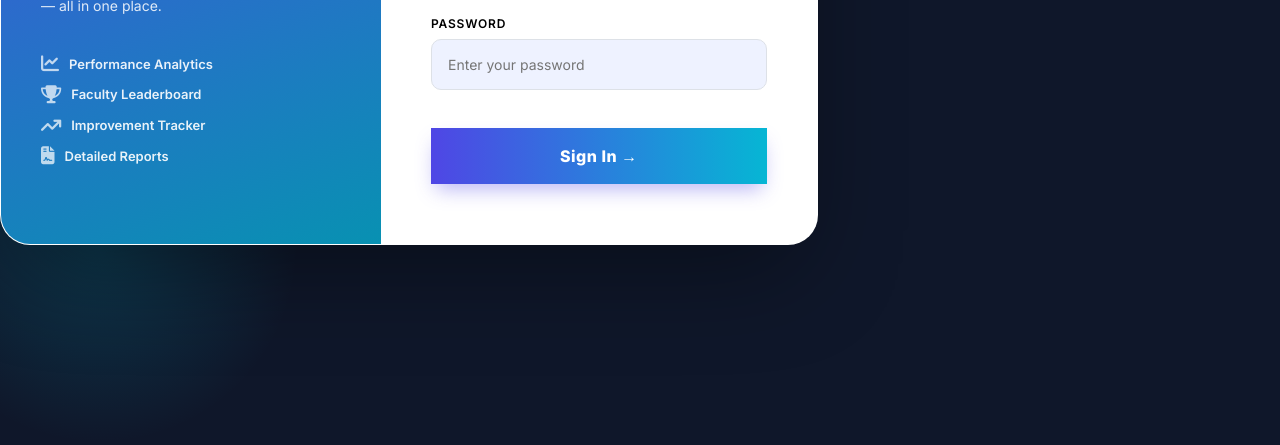
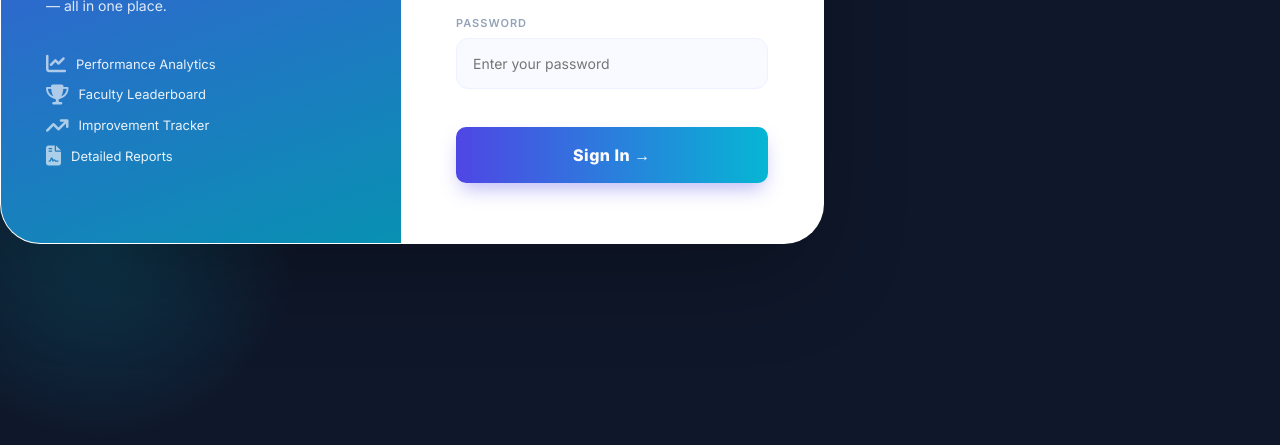
Before and after one commit to ASMITHA1605/FPDS-PROJECT-Faculty-Professional-Development-System-, a website: page index.html in a window 1280 px wide. Shown: the part 455-900 px from the top of the page. Drawn offline with Linux system fonts and the light colour scheme.

Commit message:
Final Aesthetic Sync: High-precision design match and v=234843

```diff
--- a/index.html
+++ b/index.html
@@ -7,17 +7,39 @@
   <title>FPDS — Login</title>
   <meta name="description" content="Faculty Professional Development System — Login Portal">
   <link rel="stylesheet" href="https://cdnjs.cloudflare.com/ajax/libs/font-awesome/6.5.1/css/all.min.css">
-  <link rel="stylesheet" href="css/style.css?v=2000">
+  <link rel="stylesheet" href="css/style.css?v=234843">
   <style>
-    /* TRIPLE REFORCE: Hard-Override for Pixel-Perfect Login */
-    .login-container { background: #ffffff !important; box-shadow: 0 40px 100px -20px rgba(0,0,0,0.4) !important; border-radius: 30px !important; }
-    .login-box { background: #ffffff !important; padding: 60px 50px !important; }
-    .login-box input, .login-box select { background: #eef2ff !important; border: 1px solid #dde1e7 !important; padding: 16px !important; border-radius: 10px !important; }
-    .login-box button { background: linear-gradient(90deg, #4f46e5 0%, #06b6d4 100%) !important; font-weight: 800 !important; color: white !important; margin-top: 20px !important; padding: 18px !important; box-shadow: 0 10px 20px -5px rgba(79, 70, 229, 0.4) !important; }
-    .login-box h2 { color: #0f172a !important; font-size: 36px !important; font-weight: 900 !important; }
-    .login-left { background: linear-gradient(160deg, #4f46e5, #0891b2) !important; width: 380px !important; }
-    .feature-item i { color: rgba(255,255,255,0.8) !important; font-size: 18px !important; }
-    .feature-item span { opacity: 1 !important; font-weight: 600 !important; }
+    /* AESTHETIC SYNC: Perfect Match for Visual Reference */
+    .login-container {
+      background: #ffffff !important;
+      box-shadow: 0 40px 100px -20px rgba(0,0,0,0.3) !important;
+      border-radius: 40px !important; /* Higher precision roundness */
+      width: 960px !important;
+    }
+    .login-box { background: #ffffff !important; padding: 60px 55px !important; }
+    .login-box label { font-size: 11px !important; color: #94a3b8 !important; letter-spacing: 1px !important; }
+    .login-box input, .login-box select {
+      background: #f8faff !important; /* Very light blue-white */
+      border: 1.5px solid #eef2ff !important;
+      padding: 16px !important;
+      border-radius: 12px !important;
+    }
+    .login-box button {
+      background: linear-gradient(90deg, #4f46e5 0%, #06b6d4 100%) !important;
+      font-weight: 800 !important;
+      color: white !important;
+      border-radius: 10px !important;
+      margin-top: 20px !important;
+      padding: 18px !important;
+      box-shadow: 0 10px 20px -5px rgba(79, 70, 229, 0.4) !important;
+      display: flex !important;
+      align-items: center !important;
+      justify-content: center !important;
+      gap: 10px !important;
+    }
+    .login-box h2 { color: #0f172a !important; font-size: 38px !important; font-weight: 900 !important; letter-spacing: -1.5px !important; }
+    .login-left { background: linear-gradient(160deg, #4f46e5, #0891b2) !important; width: 400px !important; padding: 60px 45px !important; }
+    .feature-item i { color: rgba(255,255,255,0.7) !important; font-size: 20px !important; }
   </style>
 </head>
 
```
Also changed, not shown: admin.html (+1 -1 lines), dashboard.html (+1 -1 lines).
